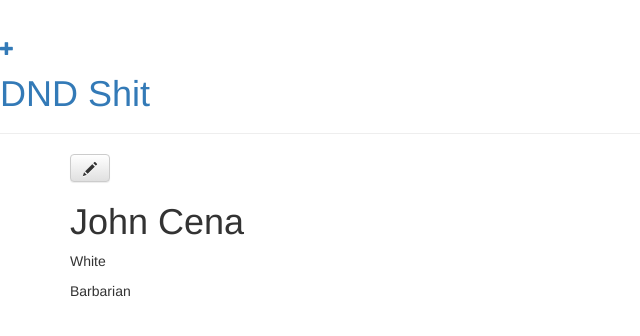
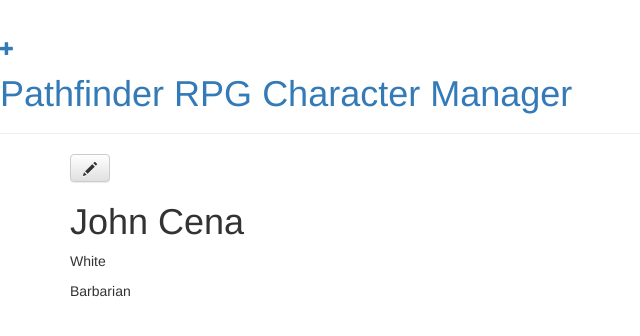
Before and after one commit to SandTNowhere/djangoexample, a Django app: page /character/1/ in a window 1280 px wide. Shown: the top 336 px of the page, without its empty margins (0-640 px from the left). Run offline with Django 3.2, Linux system fonts and the light colour scheme; data comes from the database, SQL or seed files in the repository; some libraries are stand-ins or nearby versions.

Commit message:
Remove curse words

```diff
--- a/csheet/templates/csheet/base.html
+++ b/csheet/templates/csheet/base.html
@@ -1,7 +1,9 @@
+<!-- This is the base html file -->
+<!-- the rest of the html files in csheet extend off of this in the block content tag below -->
 {% load staticfiles %}
 <html>
     <head>
-        <title>DND Shit</title>
+        <title>Pathfinder RPG Character Manager</title>
         <link rel="stylesheet" href="//maxcdn.bootstrapcdn.com/bootstrap/3.2.0/css/bootstrap.min.css">
         <link rel="stylesheet" href="//maxcdn.bootstrapcdn.com/bootstrap/3.2.0/css/bootstrap-theme.min.css">
         <link href='//fonts.googleapis.com/css?family=Lobster&subset=latin,latin-ext' rel='stylesheet' type='text/css'>
@@ -10,7 +12,7 @@
     <body>
     <div class="page-header">
         <a href="{% url "character_new" %}" class="top-menu"><span class="glyphicon glyphicon-plus"></span></a>
-        <h1><a href="/">DND Shit</a></h1>
+        <h1><a href="/">Pathfinder RPG Character Manager</a></h1>
     </div>
     <div class="content container">
         <div class="row">
```
